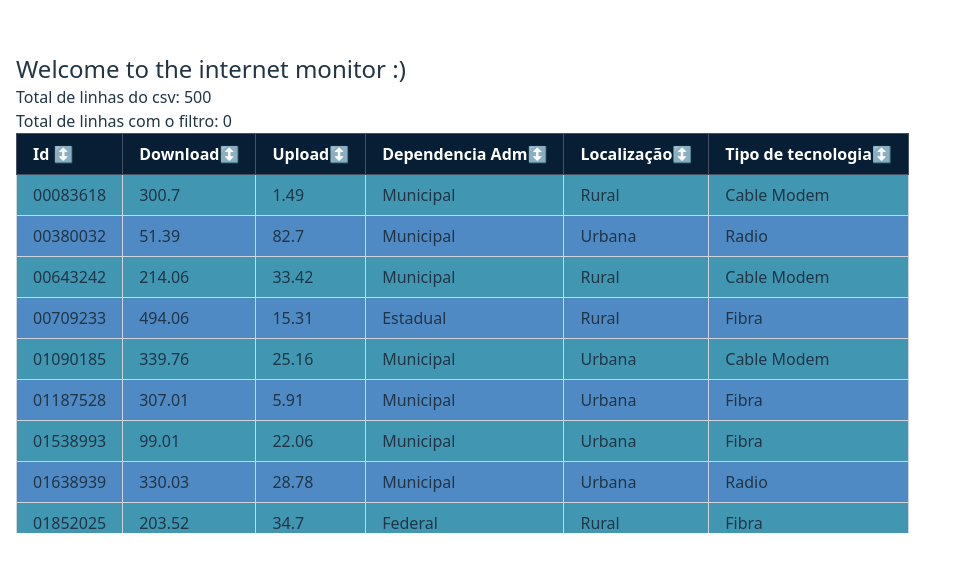
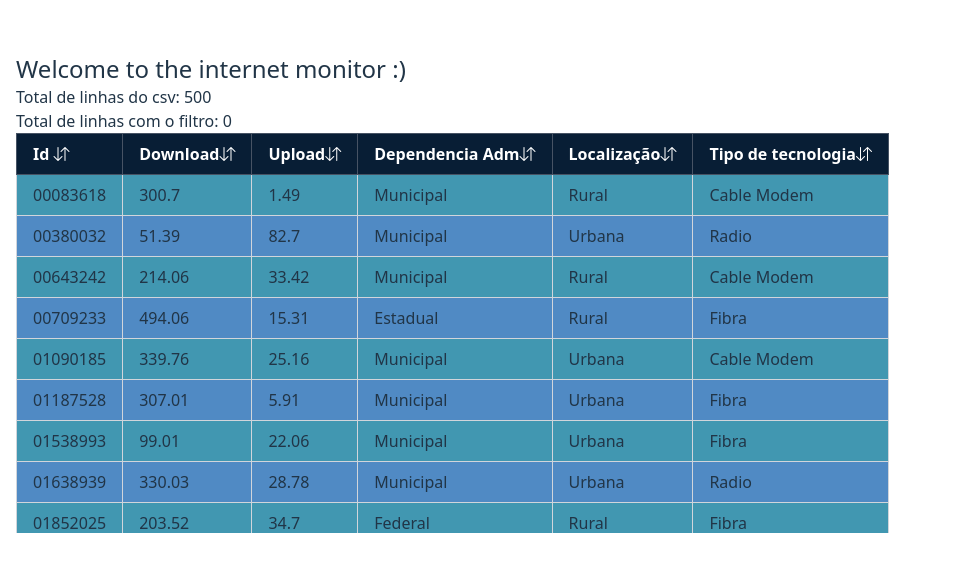
Before and after one commit to isabellacpmelo/the-internet-monitor, a React (Vite) app: page / in a window 1280 px wide. Shown: the part 107-678 px from the top of the page, without its empty margins (0-956 px from the left). Built offline with nearby package versions, Linux system fonts and the light colour scheme.

Commit message:
feat: enhance DatasetTable with sorting icons and accessibility attributes

```diff
--- a/index.html
+++ b/index.html
@@ -1,10 +1,13 @@
-<!doctype html>
+<!DOCTYPE html>
 <html lang="en">
   <head>
     <meta charset="UTF-8" />
     <link rel="icon" type="image/svg+xml" href="/vite.svg" />
     <meta name="viewport" content="width=device-width, initial-scale=1.0" />
     <title>the-internet-monitor</title>
+    <link
+      rel="stylesheet"
+      href="https://cdn.jsdelivr.net/npm/bootstrap-icons@1.13.1/font/bootstrap-icons.min.css" />
   </head>
   <body>
     <div id="root"></div>
--- a/src/components/DatasetTable/index.tsx
+++ b/src/components/DatasetTable/index.tsx
@@ -45,42 +45,62 @@ export function DatasetTable({ dataset }: DatasetTableProps) {
           <tr>
             <th>
               Id{' '}
-              <button type='button' onClick={() => handleSort('ID')}>
-                ↕️
+              <button
+                title='Reordenar'
+                aria-label='Reordenar'
+                type='button'
+                onClick={() => handleSort('ID')}>
+                <i className='bi bi-arrow-down-up' />
               </button>
             </th>
             <th>
               Download
-              <button type='button' onClick={() => handleSort('Download')}>
-                ↕️
+              <button
+                title='Reordenar'
+                aria-label='Reordenar'
+                type='button'
+                onClick={() => handleSort('Download')}>
+                <i className='bi bi-arrow-down-up' />
               </button>
             </th>
             <th>
               Upload
-              <button type='button' onClick={() => handleSort('Upload')}>
-                ↕️
+              <button
+                title='Reordenar'
+                aria-label='Reordenar'
+                type='button'
+                onClick={() => handleSort('Upload')}>
+                <i className='bi bi-arrow-down-up' />
               </button>
             </th>
             <th>
               Dependencia Adm
               <button
+                title='Reordenar'
+                aria-label='Reordenar'
                 type='button'
                 onClick={() => handleSort('Dependencia_Adm')}>
-                ↕️
+                <i className='bi bi-arrow-down-up' />
               </button>
             </th>
             <th>
               Localização
-              <button type='button' onClick={() => handleSort('Localizacao')}>
-                ↕️
+              <button
+                title='Reordenar'
+                aria-label='Reordenar'
+                type='button'
+                onClick={() => handleSort('Localizacao')}>
+                <i className='bi bi-arrow-down-up' />
               </button>
             </th>
             <th>
               Tipo de tecnologia
               <button
+                title='Reordenar'
+                aria-label='Reordenar'
                 type='button'
                 onClick={() => handleSort('Tipo_Tecnologia')}>
-                ↕️
+                <i className='bi bi-arrow-down-up' />
               </button>
             </th>
           </tr>
```
